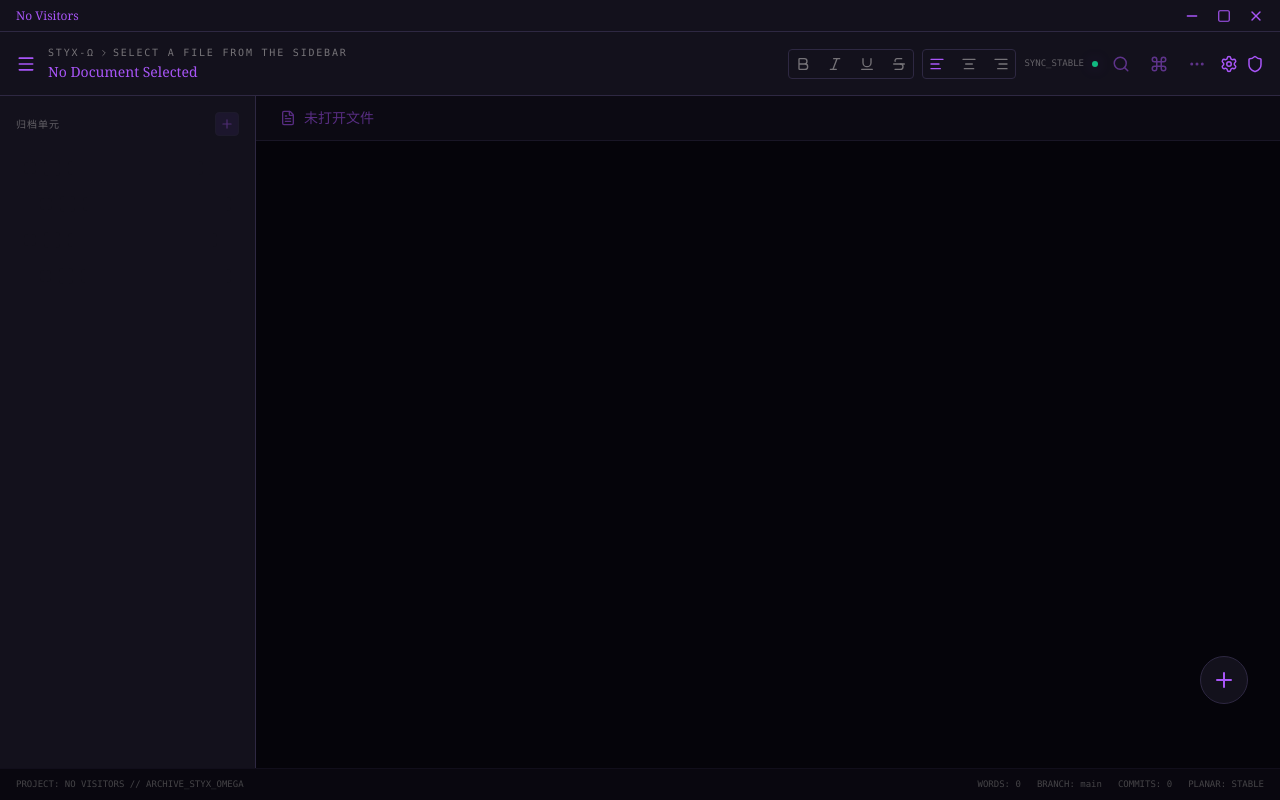
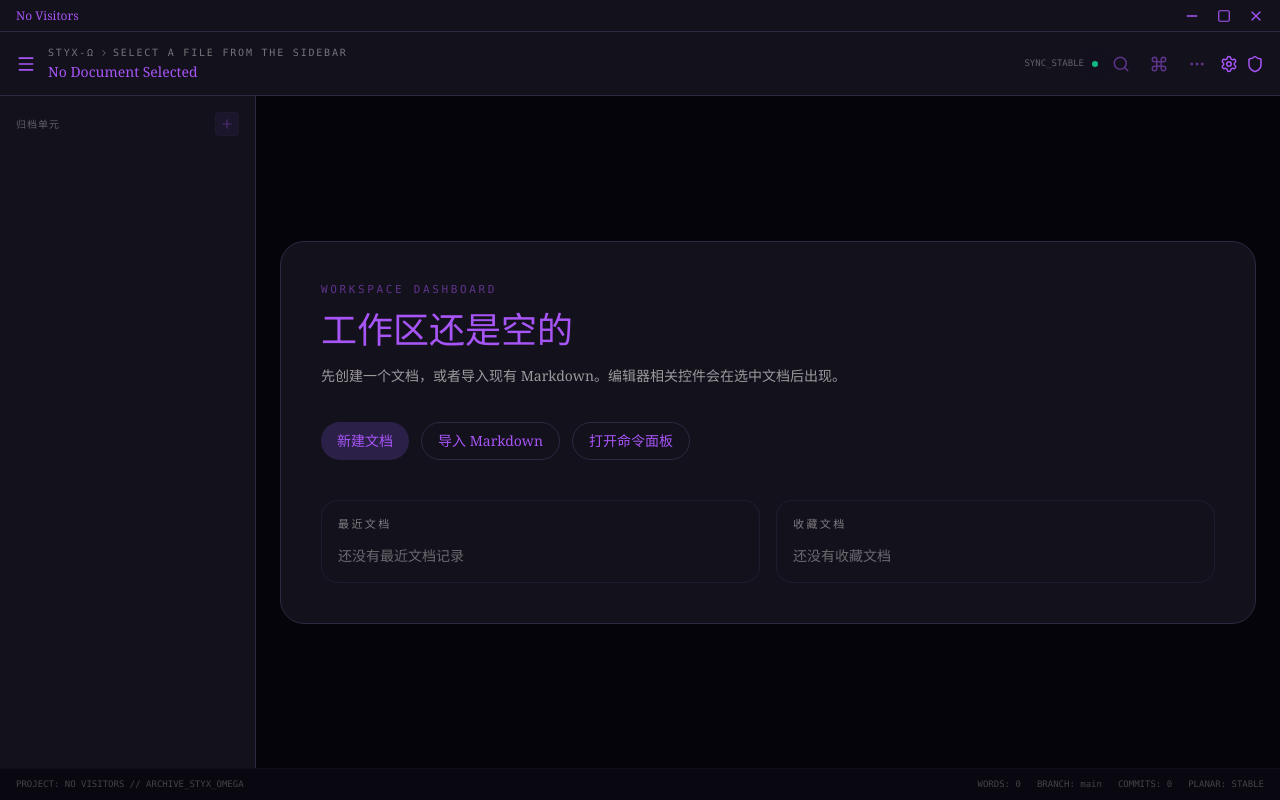
Before and after one commit to oneder2/Vana, a Next.js app: page / in a window 1280 px wide. Built offline with nearby package versions, Linux system fonts and the light colour scheme.

Commit message:
feat: add dashboard for no-document state

```diff
--- a/src/app/page.tsx
+++ b/src/app/page.tsx
@@ -135,6 +135,7 @@ function MainApp() {
   const [showExportMenu, setShowExportMenu] = useState(false);
   const [showMoreMenu, setShowMoreMenu] = useState(false);
   const [libraryMetadata, setLibraryMetadata] = useState<LibraryMetadata>({ entries: {} });
+  const [workspaceRootItemCount, setWorkspaceRootItemCount] = useState(0);
   const [workspaceInfo, setWorkspaceInfo] = useState<{
     branch: string | null;
     commitCount: number;
@@ -333,6 +334,7 @@ function MainApp() {
           commitCount: verification?.commit_count ?? 0,
           latestCommit: verification?.latest_commit_message ?? null,
         });
+        await refreshWorkspaceRootItemCount(path);
 
         // 应用冷启动时执行 Fetch（根据 Sync Protocol.md）
         try {
@@ -427,9 +429,29 @@ function MainApp() {
     return () => window.removeEventListener('online', handleOnline);
   }, [workspacePath]);
 
+  useEffect(() => {
+    if (currentFilePath) return;
+
+    setEditorInstance(null);
+    setEditorTriggerCommit(undefined);
+    setHasUnsavedChanges(false);
+    setShowBlockSelector(false);
+    setShowRadial(false);
+  }, [currentFilePath]);
+
   const persistLibraryState = async (next: LibraryMetadata) => {
     setLibraryMetadata(next);
     await saveLibraryMetadata(next);
+  };
+
+  const refreshWorkspaceRootItemCount = async (path = workspacePath) => {
+    if (!path) {
+      setWorkspaceRootItemCount(0);
+      return;
+    }
+
+    const items = await listDirectory(path);
+    setWorkspaceRootItemCount(items.length);
   };
 
   const refreshWorkspaceInfo = async () => {
@@ -460,6 +482,7 @@ function MainApp() {
       setCurrentFilePath(newPath);
     }
     await refreshWorkspaceInfo();
+    await refreshWorkspaceRootItemCount();
   };
 
   const handleToggleFavorite = async (path: string) => {
@@ -515,6 +538,7 @@ function MainApp() {
     }
     toast.info('已移至回收站');
     await refreshWorkspaceInfo();
+    await refreshWorkspaceRootItemCount();
   };
 
   const handleRestoreFromTrash = async (trashPath: string) => {
@@ -545,6 +569,7 @@ function MainApp() {
     await persistLibraryState(next);
     toast.success('文档已恢复');
     await refreshWorkspaceInfo();
+    await refreshWorkspaceRootItemCount();
   };
 
   const handleDeletePermanently = async (path: string) => {
@@ -562,6 +587,7 @@ function MainApp() {
     await persistLibraryState(next);
     toast.info('已永久删除');
     await refreshWorkspaceInfo();
+    await refreshWorkspaceRootItemCount();
   };
 
   const triggerMarkdownImport = () => {
@@ -579,10 +605,30 @@ function MainApp() {
       const content = JSON.stringify(markdownToTiptapJSON(markdown), null, 2);
       await createFile(path, content);
       toast.success('Markdown 导入成功');
+      await refreshWorkspaceRootItemCount();
     } catch (error) {
       toast.error(`Markdown 导入失败: ${error instanceof Error ? error.message : String(error)}`);
     } finally {
       event.target.value = '';
+    }
+  };
+
+  const handleCreateDocumentFromDashboard = async () => {
+    if (!workspacePath) {
+      toast.error('工作区尚未初始化');
+      return;
+    }
+
+    try {
+      const timestamp = new Date().toISOString().replace(/[:.]/g, '-');
+      const path = `${workspacePath}/Untitled-${timestamp}.enc`;
+      const defaultContent: JSONContent = { type: 'doc', content: [] };
+      await createFile(path, JSON.stringify(defaultContent, null, 2));
+      await refreshWorkspaceRootItemCount();
+      await handleFileSelect(path);
+      toast.success('已创建新文档');
+    } catch (error) {
+      toast.error(`创建文档失败: ${error instanceof Error ? error.message : String(error)}`);
     }
   };
 
@@ -830,6 +876,10 @@ function MainApp() {
   const currentFileLocation = currentFilePath
     ? toRelativeWorkspacePath(workspacePath, currentFilePath).split('/').slice(0, -1).join('/') || 'Workspace Root'
     : 'Select a file from the sidebar';
+  const hasActiveDocument = Boolean(currentFilePath);
+  const isWorkspaceEmpty = workspaceRootItemCount === 0;
+  const dashboardRecentItems = recentItems.slice(0, 5);
+  const dashboardFavoriteItems = favoriteItems.slice(0, 5);
 
   const commandPaletteItems: CommandPaletteItem[] = useMemo(() => {
     const items: CommandPaletteItem[] = [
@@ -855,6 +905,13 @@ function MainApp() {
         onSelect: triggerMarkdownImport,
       },
       {
+        id: 'create-document',
+        title: '新建文档',
+        group: 'Content',
+        keywords: ['new', 'create', 'document'],
+        onSelect: handleCreateDocumentFromDashboard,
+      },
+      {
         id: 'settings',
         title: '打开设置',
         group: 'Navigation',
@@ -898,7 +955,7 @@ function MainApp() {
     });
 
     return items;
-  }, [currentFilePath, currentLibraryEntry?.archived_at, currentLibraryEntry?.favorite, recentItems]);
+  }, [currentFilePath, currentLibraryEntry?.archived_at, currentLibraryEntry?.favorite, recentItems, workspacePath]);
 
   return (
     <div
@@ -955,6 +1012,7 @@ function MainApp() {
 
         <div className="flex items-center gap-1 sm:gap-2 max-w-[62vw] overflow-x-auto md:overflow-visible no-scrollbar">
           {/* 移动端：块插入按钮 */}
+          {hasActiveDocument && (
             <button
               onClick={() => setShowBlockSelector(true)}
               className="md:hidden"
@@ -963,8 +1021,10 @@ function MainApp() {
             >
               <Plus size={20} />
             </button>
+          )}
 
           {/* 文本格式化按钮组 */}
+          {hasActiveDocument && (
             <div className="hidden md:flex items-center gap-1 border rounded"
               style={{
                 borderColor: getThemeBorderColor(theme),
@@ -1036,8 +1096,10 @@ function MainApp() {
               <Strikethrough size={16} />
             </button>
             </div>
+          )}
 
           {/* 文本对齐按钮组 - 每个块独立对齐 */}
+          {hasActiveDocument && (
             <div className="hidden md:flex items-center gap-1 border rounded"
               style={{
                 borderColor: getThemeBorderColor(theme),
@@ -1093,6 +1155,7 @@ function MainApp() {
               <AlignRight size={16} />
             </button>
             </div>
+          )}
 
           <div className="flex items-center gap-2" title={syncMessage || '同步状态'}>
             <span
@@ -1470,7 +1533,8 @@ function MainApp() {
             }
           }}
         >
-          <div className={isPrivate ? '' : 'blur-xl select-none opacity-20'}>
+          <div className={isPrivate ? 'h-full' : 'h-full blur-xl select-none opacity-20'}>
+            {hasActiveDocument ? (
               <Editor
                 filePath={currentFilePath}
                 initialContent={editorContent}
@@ -1482,6 +1546,126 @@ function MainApp() {
                 }}
                 onUnsavedChangesChange={setHasUnsavedChanges}
               />
+            ) : (
+              <main className="mx-auto flex min-h-full w-full max-w-5xl items-center px-6 py-10">
+                <section
+                  className="w-full rounded-3xl border p-6 md:p-10"
+                  style={{
+                    backgroundColor: getThemeSurfaceColor(theme),
+                    borderColor: getThemeBorderColor(theme),
+                  }}
+                >
+                  <div className="max-w-2xl">
+                    <div
+                      className={`text-[11px] uppercase tracking-[0.24em] opacity-50 ${theme.uiFont}`}
+                      style={{ color: getThemeAccentColor(theme) }}
+                    >
+                      Workspace Dashboard
+                    </div>
+                    <h1 className="mt-3 text-2xl md:text-4xl" style={{ color: getThemeAccentColor(theme) }}>
+                      {isWorkspaceEmpty ? '工作区还是空的' : '选择一个文档开始编辑'}
+                    </h1>
+                    <p className="mt-3 max-w-xl text-sm leading-7 opacity-70">
+                      {isWorkspaceEmpty
+                        ? '先创建一个文档，或者导入现有 Markdown。编辑器相关控件会在选中文档后出现。'
+                        : '当前没有选中文档。你可以从左侧列表打开已有内容，或者直接在这里创建新文档。'}
+                    </p>
+                  </div>
+
+                  <div className="mt-8 flex flex-wrap gap-3">
+                    <button
+                      type="button"
+                      onClick={handleCreateDocumentFromDashboard}
+                      className="rounded-full px-4 py-2 text-sm transition-opacity hover:opacity-85"
+                      style={{
+                        backgroundColor: getThemeAccentBgColor(theme),
+                        color: getThemeAccentColor(theme),
+                      }}
+                    >
+                      新建文档
+                    </button>
+                    <button
+                      type="button"
+                      onClick={triggerMarkdownImport}
+                      className="rounded-full border px-4 py-2 text-sm transition-opacity hover:opacity-85"
+                      style={{
+                        borderColor: getThemeBorderColor(theme),
+                        color: getThemeAccentColor(theme),
+                      }}
+                    >
+                      导入 Markdown
+                    </button>
+                    <button
+                      type="button"
+                      onClick={() => setShowCommandPalette(true)}
+                      className="rounded-full border px-4 py-2 text-sm transition-opacity hover:opacity-85"
+                      style={{
+                        borderColor: getThemeBorderColor(theme),
+                        color: getThemeAccentColor(theme),
+                      }}
+                    >
+                      打开命令面板
+                    </button>
+                  </div>
+
+                  <div className="mt-10 grid gap-4 md:grid-cols-2">
+                    <section
+                      className="rounded-2xl border p-4"
+                      style={{ borderColor: getThemeBorderColor(theme) + '80' }}
+                    >
+                      <div className={`text-[11px] uppercase tracking-[0.22em] opacity-55 ${theme.uiFont}`}>最近文档</div>
+                      <div className="mt-3 space-y-2">
+                        {dashboardRecentItems.length > 0 ? (
+                          dashboardRecentItems.map((path) => (
+                            <button
+                              key={path}
+                              type="button"
+                              onClick={() => handleFileSelect(path)}
+                              className="block w-full rounded-xl px-3 py-2 text-left transition-opacity hover:opacity-85"
+                              style={{ backgroundColor: getThemeAccentBgColor(theme) + '24', color: getThemeAccentColor(theme) }}
+                            >
+                              <div className="truncate text-sm">{path.split('/').pop()?.replace(/\.enc$/i, '')}</div>
+                              <div className="truncate text-[11px] opacity-45">
+                                {toRelativeWorkspacePath(workspacePath, path)}
+                              </div>
+                            </button>
+                          ))
+                        ) : (
+                          <div className="text-sm opacity-45">还没有最近文档记录</div>
+                        )}
+                      </div>
+                    </section>
+
+                    <section
+                      className="rounded-2xl border p-4"
+                      style={{ borderColor: getThemeBorderColor(theme) + '80' }}
+                    >
+                      <div className={`text-[11px] uppercase tracking-[0.22em] opacity-55 ${theme.uiFont}`}>收藏文档</div>
+                      <div className="mt-3 space-y-2">
+                        {dashboardFavoriteItems.length > 0 ? (
+                          dashboardFavoriteItems.map((path) => (
+                            <button
+                              key={path}
+                              type="button"
+                              onClick={() => handleFileSelect(path)}
+                              className="block w-full rounded-xl px-3 py-2 text-left transition-opacity hover:opacity-85"
+                              style={{ backgroundColor: getThemeAccentBgColor(theme) + '24', color: getThemeAccentColor(theme) }}
+                            >
+                              <div className="truncate text-sm">{path.split('/').pop()?.replace(/\.enc$/i, '')}</div>
+                              <div className="truncate text-[11px] opacity-45">
+                                {toRelativeWorkspacePath(workspacePath, path)}
+                              </div>
+                            </button>
+                          ))
+                        ) : (
+                          <div className="text-sm opacity-45">还没有收藏文档</div>
+                        )}
+                      </div>
+                    </section>
+                  </div>
+                </section>
+              </main>
+            )}
           </div>
         </div>
       </div>
@@ -1581,7 +1765,7 @@ function MainApp() {
 
 
       {/* 移动端：块类型选择器（底部上拉框） */}
-      {showBlockSelector && (
+      {hasActiveDocument && showBlockSelector && (
         <BlockTypeSelector
           editor={editorInstance}
           onClose={() => setShowBlockSelector(false)}
```
Lines whose indentation alone changed are shown as unchanged.
